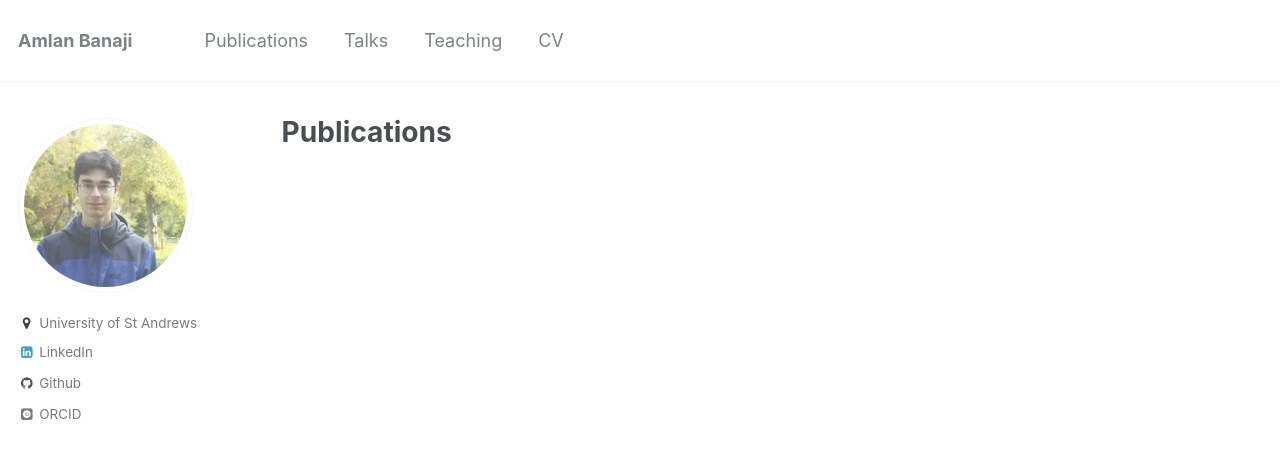
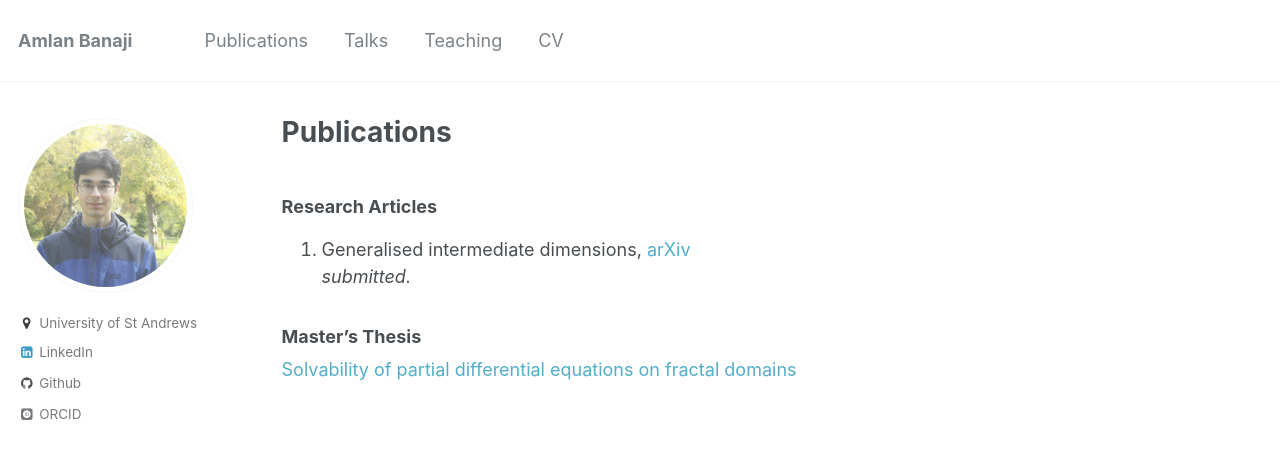
Before and after one commit to amlan-banaji/amlan-banaji.github.io, a Jekyll site: the page built from _pages/publications.md, in a window 1280 px wide. Shown: the top 459 px of the page. Built offline with Jekyll 4.4.1, drawn with Linux system fonts in a browser that asks for light colours; some web fonts are replaced.

Commit message:
first paper, msc dissertation, cv edits

```diff
--- a/_pages/publications.md
+++ b/_pages/publications.md
@@ -4,8 +4,13 @@ permalink: /publications/
 author_profile: true
 ---
 
+### Research Articles
 
+1. Generalised intermediate dimensions, [arXiv](https://arxiv.org/abs/2011.08613)
+*submitted.*
+{: reversed="reversed"}
+### Master's Thesis
 
-
+[Solvability of partial differential equations on fractal domains](https://amlan-banaji.github.io/files/dissweb1.pdf)
 
 {% include base_path %}
```
Also changed, not shown: 2 other files.
